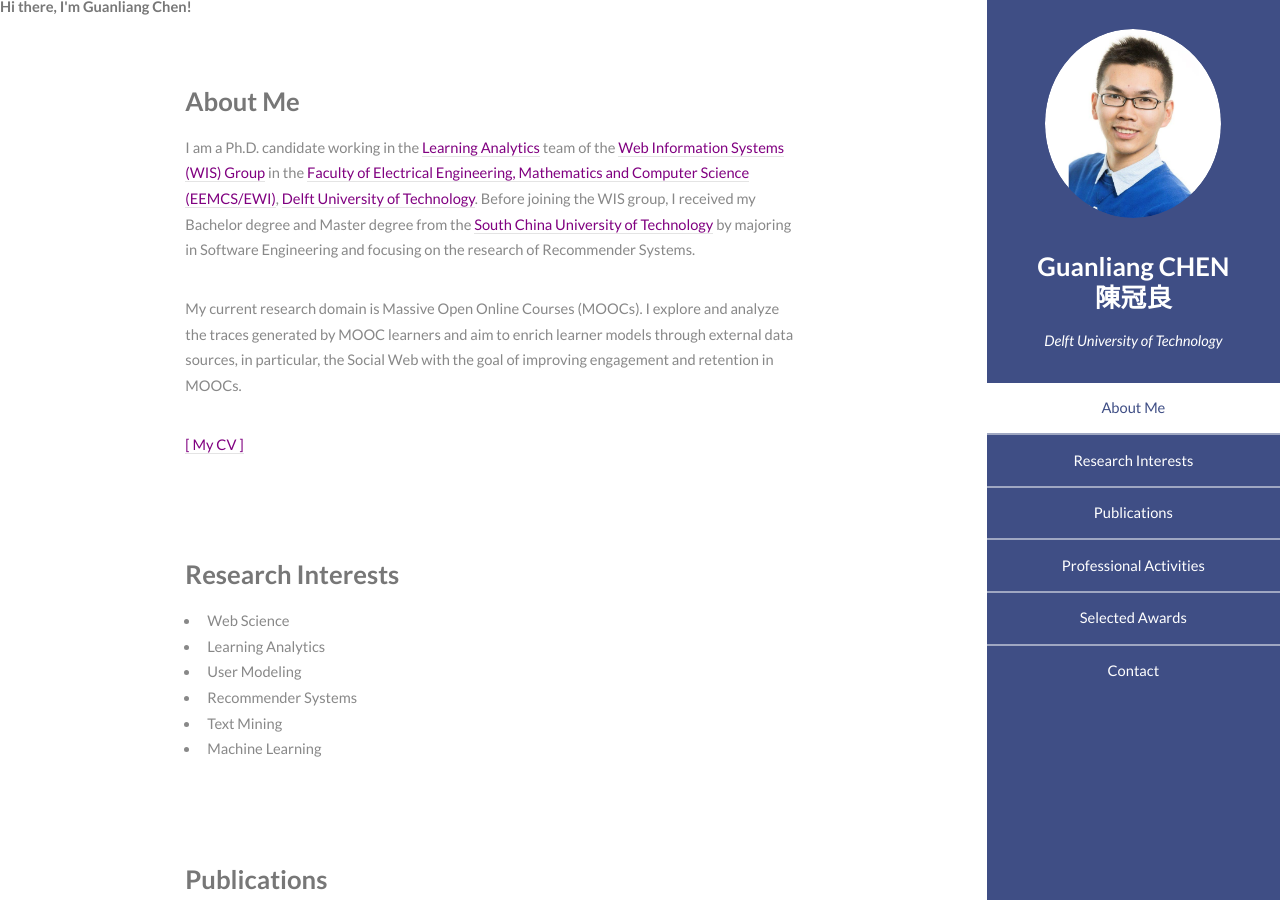
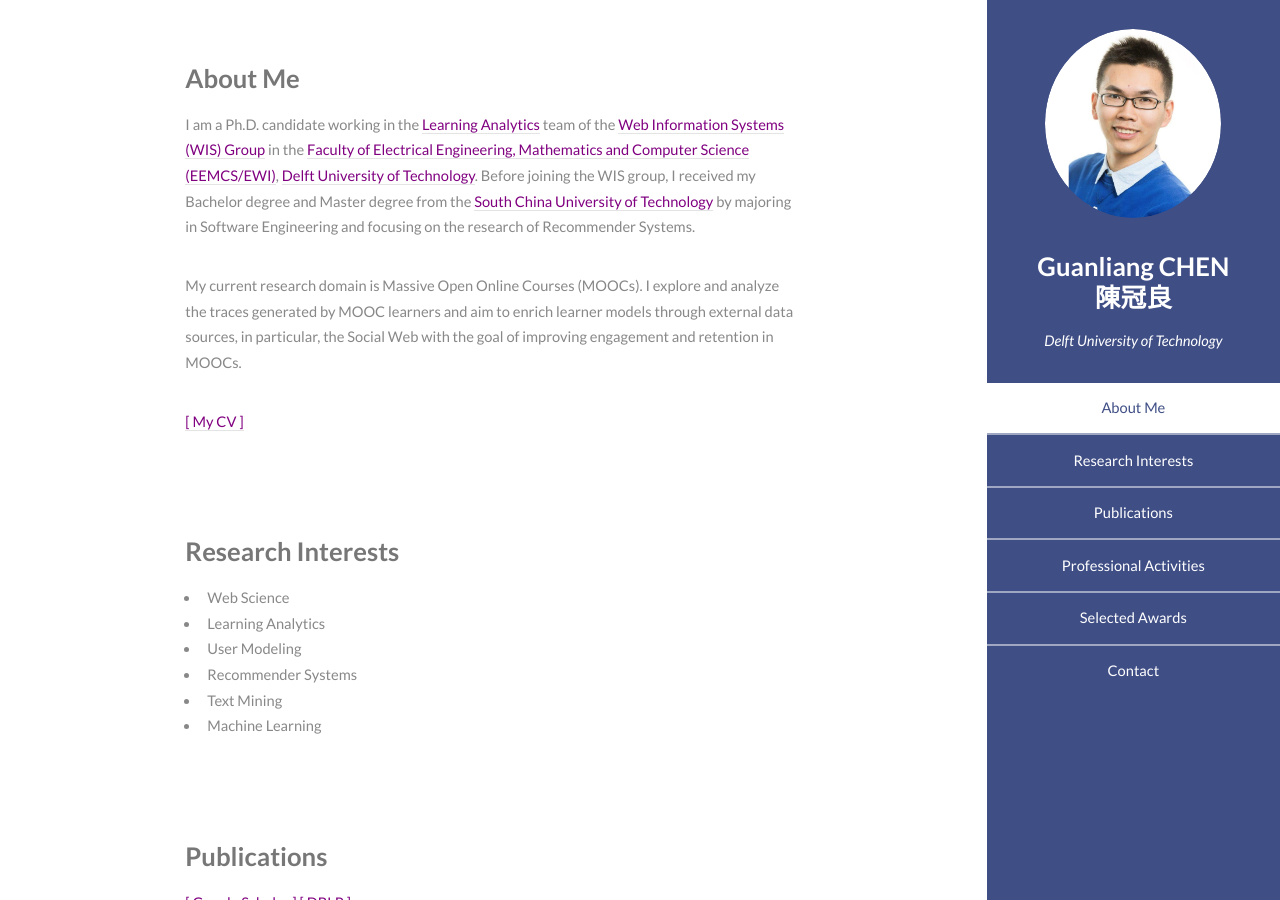
Before and after one commit to AngusGLChen/__angusglchen.github.io, a Jekyll site: the page built from index.html, in a window 1280 px wide and 900 px high. Built offline with Jekyll 4.4.1, drawn with Linux system fonts in a browser that asks for light colours.

Commit message:
Update index.html

```diff
--- a/index.html
+++ b/index.html
@@ -2,6 +2,3 @@
 layout: default
 title: Guanliang Chen
 ---
-<div class="blurb">
-	<h1>Hi there, I'm Guanliang Chen!</h1>
-</div><!-- /.blurb -->
```
